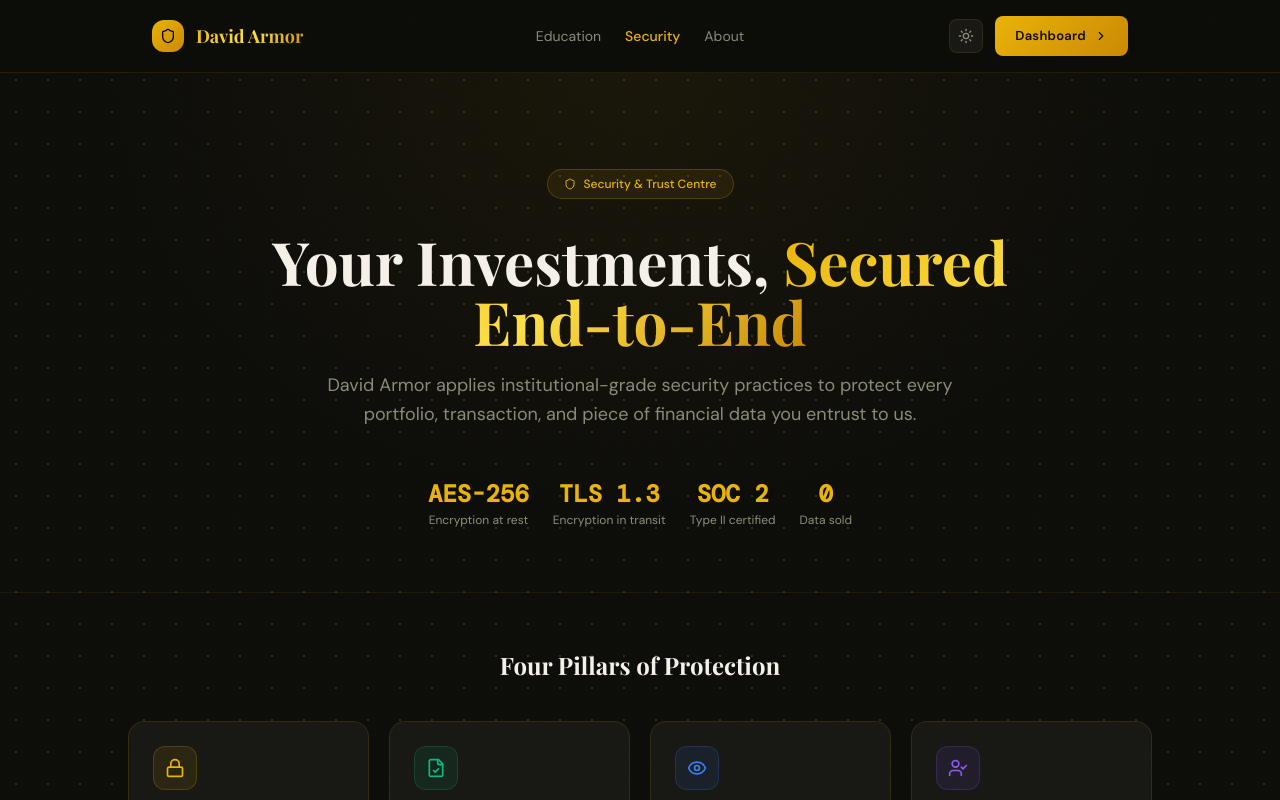
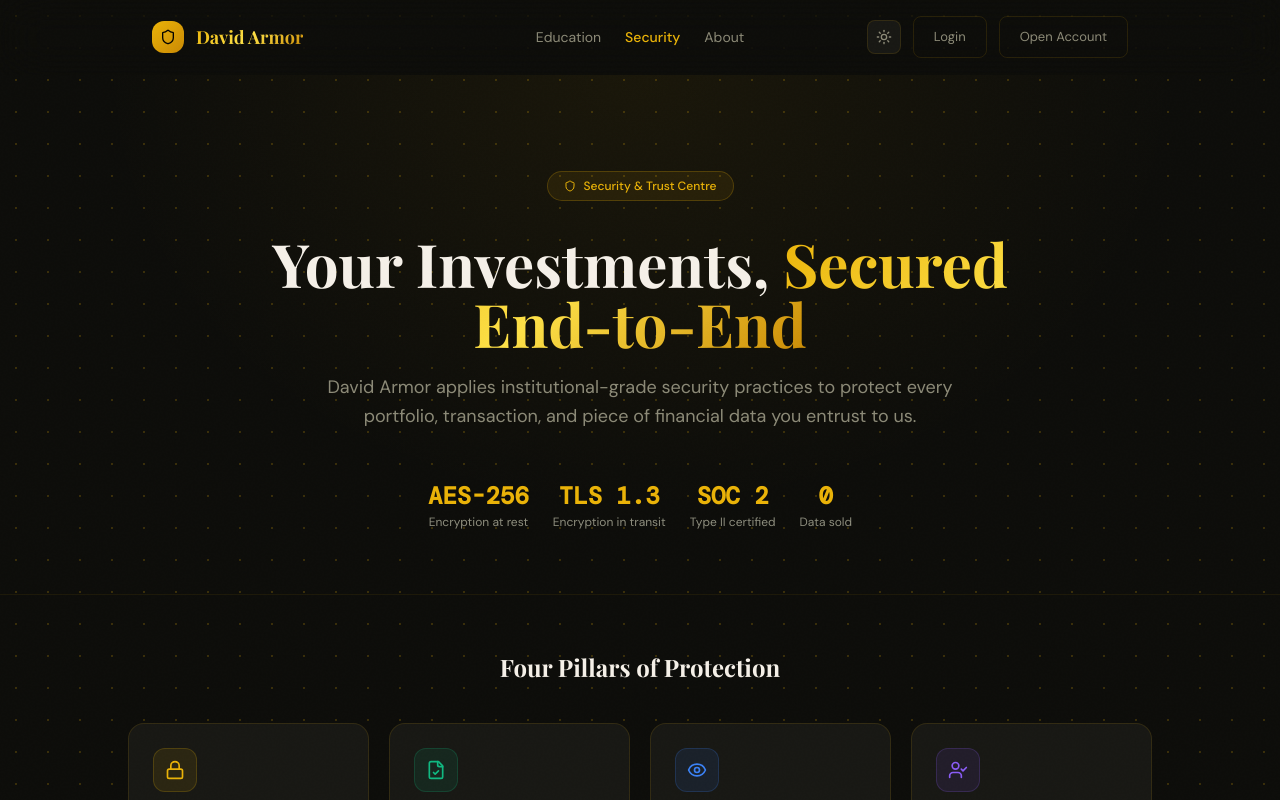
Before and after one commit to merene-daniel/investment-dashboard, a Next.js app: page /security in a window 1280 px wide. Shown: the top 800 px of the page. Built offline with nearby package versions, Linux system fonts and the light colour scheme; a web font is replaced by a local one.

Commit message:
fix: top navigation update

```diff
--- a/app/about/page.tsx
+++ b/app/about/page.tsx
@@ -1,6 +1,7 @@
 'use client'
 
 import Link from 'next/link'
+import { useState, useEffect } from 'react'
 import {
   ChevronRight, Building2, Target, Shield,
   Users, Star, Award, Briefcase, Globe2, TrendingUp,
@@ -158,6 +159,14 @@ const STATS = [
 // ── Page ──────────────────────────────────────────────────────────────────────
 
 export default function AboutPage() {
+  const [scrolled, setScrolled] = useState(false)
+
+  useEffect(() => {
+    const onScroll = () => setScrolled(window.scrollY > 20)
+    window.addEventListener('scroll', onScroll, { passive: true })
+    return () => window.removeEventListener('scroll', onScroll)
+  }, [])
+
   return (
     <main id="main-content" className="min-h-screen overflow-x-hidden">
 
@@ -167,8 +176,9 @@ export default function AboutPage() {
           aria-label="Primary navigation"
           className="sticky top-0 z-50 backdrop-blur-xl"
           style={{
-            background:   'rgba(13,13,10,0.88)',
-            borderBottom: '1px solid rgba(234,179,8,0.1)',
+            background:   scrolled ? 'rgba(13,13,10,0.88)' : 'transparent',
+            borderBottom: scrolled ? '1px solid rgba(234,179,8,0.1)' : '1px solid transparent',
+            transition:   'background 0.3s ease, border-color 0.3s ease',
           }}
         >
           <div className="max-w-5xl mx-auto px-6 py-4 grid grid-cols-3 items-center">
@@ -189,20 +199,26 @@ export default function AboutPage() {
             </Link>
 
             <nav className="hidden md:flex items-center justify-center gap-6" aria-label="Site navigation">
-              <Link href="/education" className="text-sm transition-colors hover:text-yellow-400" style={{ color: 'var(--text-secondary)' }}>Education</Link>
-              <Link href="/security"  className="text-sm transition-colors hover:text-yellow-400" style={{ color: 'var(--text-secondary)' }}>Security</Link>
-              <Link href="/about"     className="text-sm font-medium" style={{ color: '#eab308' }}>About</Link>
+              <Link href="/education" className="text-sm transition-colors hover:text-yellow-400" style={{ color: scrolled ? 'rgba(255,255,255,0.75)' : 'var(--text-secondary)' }}>Education</Link>
+              <Link href="/security"  className="text-sm transition-colors hover:text-yellow-400" style={{ color: scrolled ? 'rgba(255,255,255,0.75)' : 'var(--text-secondary)' }}>Security</Link>
+              <Link href="/about"     className="text-sm font-medium" style={{ color: 'var(--gold)' }}>About</Link>
             </nav>
 
             <div className="flex items-center justify-end gap-3">
               <ThemeToggle />
               <Link
-                href="/dashboard"
-                className="btn-primary flex items-center gap-2 text-sm"
-                aria-label="Open the investment dashboard"
+                href="/"
+                className="hidden md:flex btn-secondary text-sm"
+                aria-label="Log in to your Armor account"
               >
-                Dashboard
-                <ChevronRight size={14} aria-hidden="true" />
+                Login
+              </Link>
+              <Link
+                href="/"
+                className="hidden md:flex btn-secondary text-sm"
+                aria-label="Open a new Armor account"
+              >
+                Open Account
               </Link>
             </div>
           </div>
--- a/app/education/page.tsx
+++ b/app/education/page.tsx
@@ -1,7 +1,7 @@
 'use client'
 
 import Link from 'next/link'
-import { useState, useMemo } from 'react'
+import { useState, useEffect, useMemo } from 'react'
 import {
   ChevronRight, Shield, Search, X,
   TrendingUp, BarChart2, BookOpen, DollarSign,
@@ -556,8 +556,15 @@ function LessonCard({ lesson }: { lesson: Lesson }) {
 // ─── Page ─────────────────────────────────────────────────────────────────────
 
 export default function EducationPage() {
+  const [scrolled, setScrolled]       = useState(false)
   const [search, setSearch]           = useState('')
   const [activeFilter, setActiveFilter] = useState<Tag | 'all'>('all')
+
+  useEffect(() => {
+    const onScroll = () => setScrolled(window.scrollY > 20)
+    window.addEventListener('scroll', onScroll, { passive: true })
+    return () => window.removeEventListener('scroll', onScroll)
+  }, [])
 
   const filtered = useMemo(() => {
     const q = search.toLowerCase().trim()
@@ -581,9 +588,10 @@ export default function EducationPage() {
           className="sticky top-0 z-40"
           aria-label="Education page navigation"
           style={{
-            background: 'rgba(13,13,10,0.92)',
+            background:     scrolled ? 'rgba(13,13,10,0.92)' : 'transparent',
             backdropFilter: 'blur(24px)',
-            borderBottom: '1px solid var(--border)',
+            borderBottom:   scrolled ? '1px solid var(--border)' : '1px solid transparent',
+            transition:     'background 0.3s ease, border-color 0.3s ease',
           }}
         >
           <div className="max-w-7xl mx-auto px-6 py-4 grid grid-cols-3 items-center">
@@ -601,20 +609,26 @@ export default function EducationPage() {
             </Link>
 
             <nav className="hidden md:flex items-center justify-center gap-6" aria-label="Site navigation">
-              <Link href="/education" className="text-sm font-medium" style={{ color: '#eab308' }}>Education</Link>
-              <Link href="/security"  className="text-sm transition-colors hover:text-yellow-400" style={{ color: 'var(--text-secondary)' }}>Security</Link>
-              <Link href="/about"     className="text-sm transition-colors hover:text-yellow-400" style={{ color: 'var(--text-secondary)' }}>About</Link>
+              <Link href="/education" className="text-sm font-medium" style={{ color: 'var(--gold)' }}>Education</Link>
+              <Link href="/security"  className="text-sm transition-colors hover:text-yellow-400" style={{ color: scrolled ? 'rgba(255,255,255,0.75)' : 'var(--text-secondary)' }}>Security</Link>
+              <Link href="/about"     className="text-sm transition-colors hover:text-yellow-400" style={{ color: scrolled ? 'rgba(255,255,255,0.75)' : 'var(--text-secondary)' }}>About</Link>
             </nav>
 
             <div className="flex items-center justify-end gap-3">
               <ThemeToggle />
               <Link
-                href="/dashboard"
-                className="btn-primary flex items-center gap-2 text-sm"
-                aria-label="Open the investment dashboard"
+                href="/"
+                className="hidden md:flex btn-secondary text-sm"
+                aria-label="Log in to your Armor account"
               >
-                Dashboard
-                <ChevronRight size={14} aria-hidden="true" />
+                Login
+              </Link>
+              <Link
+                href="/"
+                className="hidden md:flex btn-secondary text-sm"
+                aria-label="Open a new Armor account"
+              >
+                Open Account
               </Link>
             </div>
           </div>
--- a/app/security/page.tsx
+++ b/app/security/page.tsx
@@ -1,10 +1,11 @@
 'use client'
 
 import Link from 'next/link'
+import { useState, useEffect } from 'react'
 import {
   Shield, Lock, Eye, Server, Key, FileCheck,
   Globe2, UserCheck, Database, RefreshCw,
-  ChevronRight, AlertTriangle, CheckCircle,
+  AlertTriangle, CheckCircle,
   Mail,
 } from 'lucide-react'
 import { ThemeToggle } from '@/components/ThemeToggle'
@@ -154,6 +155,14 @@ const DATA_HANDLING = [
 // ── Page ──────────────────────────────────────────────────────────────────────
 
 export default function SecurityPage() {
+  const [scrolled, setScrolled] = useState(false)
+
+  useEffect(() => {
+    const onScroll = () => setScrolled(window.scrollY > 20)
+    window.addEventListener('scroll', onScroll, { passive: true })
+    return () => window.removeEventListener('scroll', onScroll)
+  }, [])
+
   return (
     <main id="main-content" className="min-h-screen overflow-x-hidden">
 
@@ -163,8 +172,9 @@ export default function SecurityPage() {
           aria-label="Primary navigation"
           className="sticky top-0 z-50 backdrop-blur-xl"
           style={{
-            background:   'rgba(13,13,10,0.88)',
-            borderBottom: '1px solid rgba(234,179,8,0.1)',
+            background:   scrolled ? 'rgba(13,13,10,0.88)' : 'transparent',
+            borderBottom: scrolled ? '1px solid rgba(234,179,8,0.1)' : '1px solid transparent',
+            transition:   'background 0.3s ease, border-color 0.3s ease',
           }}
         >
           <div className="max-w-5xl mx-auto px-6 py-4 grid grid-cols-3 items-center">
@@ -185,20 +195,26 @@ export default function SecurityPage() {
             </Link>
 
             <nav className="hidden md:flex items-center justify-center gap-6" aria-label="Site navigation">
-              <Link href="/education" className="text-sm transition-colors hover:text-yellow-400" style={{ color: 'var(--text-secondary)' }}>Education</Link>
-              <Link href="/security"  className="text-sm font-medium" style={{ color: '#eab308' }}>Security</Link>
-              <Link href="/about"     className="text-sm transition-colors hover:text-yellow-400" style={{ color: 'var(--text-secondary)' }}>About</Link>
+              <Link href="/education" className="text-sm transition-colors hover:text-yellow-400" style={{ color: scrolled ? 'rgba(255,255,255,0.75)' : 'var(--text-secondary)' }}>Education</Link>
+              <Link href="/security"  className="text-sm font-medium" style={{ color: 'var(--gold)' }}>Security</Link>
+              <Link href="/about"     className="text-sm transition-colors hover:text-yellow-400" style={{ color: scrolled ? 'rgba(255,255,255,0.75)' : 'var(--text-secondary)' }}>About</Link>
             </nav>
 
             <div className="flex items-center justify-end gap-3">
               <ThemeToggle />
               <Link
-                href="/dashboard"
-                className="btn-primary flex items-center gap-2 text-sm"
-                aria-label="Open the investment dashboard"
+                href="/"
+                className="hidden md:flex btn-secondary text-sm"
+                aria-label="Log in to your Armor account"
               >
-                Dashboard
-                <ChevronRight size={14} aria-hidden="true" />
+                Login
+              </Link>
+              <Link
+                href="/"
+                className="hidden md:flex btn-secondary text-sm"
+                aria-label="Open a new Armor account"
+              >
+                Open Account
               </Link>
             </div>
           </div>
```
